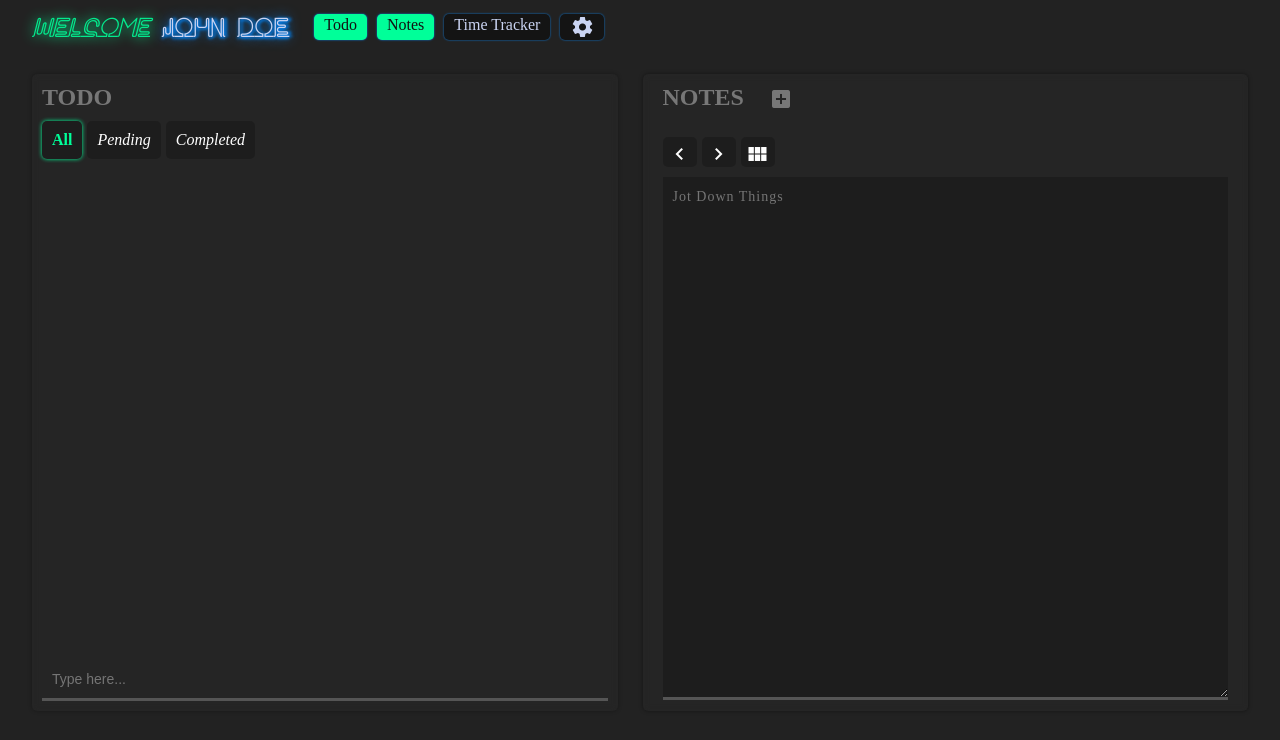
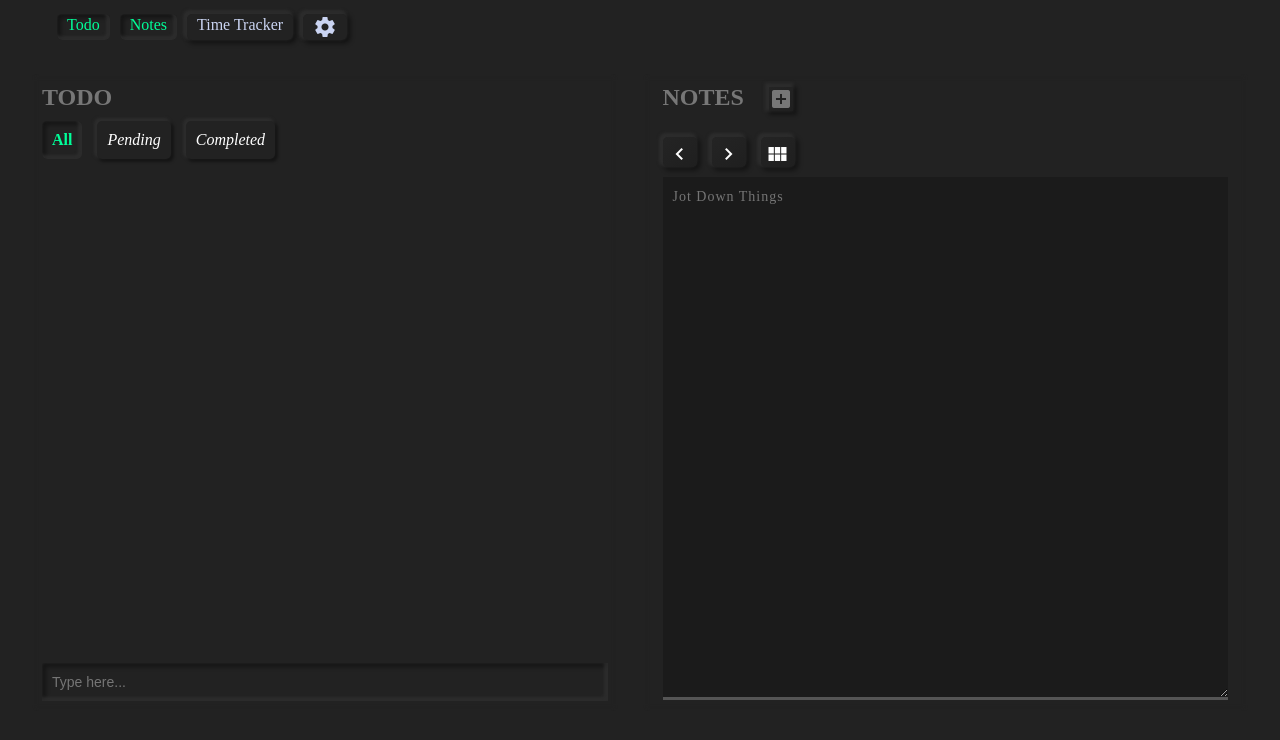
Before and after one commit to neoFinch/stylish-chrome-ext, a React (Create React App) app: page / in a window 1280 px wide. Shown: the top 740 px of the page. Built offline with nearby package versions, Linux system fonts and the light colour scheme.

Commit message:
trying neu-morphism

```diff
--- a/src/App.css
+++ b/src/App.css
@@ -103,17 +103,19 @@ h1, h2, h3, h4, h5, h6 {
 }
 
 .header .custom-icon {
-  background-color: rgba(0,0,0,0.4);
+  /* background-color: rgba(0,0,0,0.4); */
   padding: 1px 10px;
   cursor: pointer;
-  box-shadow: 0 0 2px #08f;
+  /* box-shadow: 0 0 2px #08f; */
   border-radius: 5px;
   transition: all 0.3s ease;
   text-shadow: none;
+  box-shadow: -2px -2px 3px 2px rgba(50, 50, 50, 0.7),
+              2px 2px 4px 2px rgba(0,0,0,0.4);
 }
 
 .header .custom-icon:hover {
-  transform: scale(1.05);
+  /* transform: scale(1.05); */
   transition: all 0.3s ease;
 }
 
@@ -198,8 +200,10 @@ h1, h2, h3, h4, h5, h6 {
 
 .tab.active{
   margin-left: 10px;
-  background-color: #00ff99;
-  color: #111;
+  /* background-color: #00ff99; */
+  color: #00ff99;
+  box-shadow: inset -2px -2px 3px 2px rgba(50, 50, 50, 0.7),
+              inset 2px 2px 4px 2px rgba(0,0,0,0.4);
 }
 
 @keyframes fluctuate {
--- a/src/App.js
+++ b/src/App.js
@@ -86,10 +86,10 @@ function App() {
       <div>
         <div className='container' onClick={resetSomething}>
           <div className='header'>
-            <h2>
+            {/* <h2>
               <i>Welc<span>ome</span></i>
               {' ' + userName}
-            </h2>
+            </h2> */}
             <div className='tabs-wrapper'>
               <div
                 className={ showTodo ? 'custom-icon tab active' : 'custom-icon tab'}
--- a/src/components/Notes/style.css
+++ b/src/components/Notes/style.css
@@ -9,15 +9,17 @@
   /* background-color: #333333; */
   border-radius: 5px;
   flex-direction: row;
-  box-shadow: 0 0 4px rgba(0,0,0,0.4);
+  /* box-shadow: 0 0 4px rgba(0,0,0,0.4); */
   /* backdrop-filter: blur(1px); */
-  background-color: rgba(50, 50, 50, 0.2);
+  /* background-color: rgba(50, 50, 50, 0.2);  */
   backdrop-filter: blur(3px);
   font-family: 'Dank Mono';
+  /* box-shadow: -2px -2px 3px 2px rgba(50, 50, 50, 0.7),
+              2px 2px 4px 2px rgba(0,0,0,0.4); */
 }
 .notes-wrapper:hover {
   /* backdrop-filter: blur(5px); */
-  background-color: rgba(20, 20, 20, 0.2);
+  /* background-color: rgba(20, 20, 20, 0.2); */
   transition: backdrop-filter 0.5s ease;
 }
 
@@ -41,6 +43,8 @@
   margin-bottom: 10px;
   line-height: 20px;
   letter-spacing: 1px;
+  /* box-shadow: inset -2px -2px 3px 2px rgba(50, 50, 50, 0.7),
+              inset 2px 2px 4px 2px rgba(0,0,0,0.4); */
 }
 
 .notes-wrapper textarea:focus {
@@ -54,11 +58,14 @@
   display: inline-block;
   vertical-align: bottom;
   transition: all 0.3s ease;
+  background: linear-gradient(145deg, #242424, #1f1f1f);
+  box-shadow: -2px -2px 3px 2px rgba(50, 50, 50, 0.7),
+              2px 2px 4px 2px rgba(0,0,0,0.4);
 }
 
 .add-note:hover {
   /* box-shadow: 0 0 1vw #00ff99; */
-  transform: scale(1.2);
+  /* transform: scale(1.2); */
   color: #00ff99;
   transition: all 0.1s ease;
 }
@@ -67,24 +74,28 @@
   display: flex;
   flex-direction: row;
   width: 100%;
+
 }
 
 .notes-action .btn {
   margin-top: 15px;
   margin-bottom: 10px;
-  background-color: rgba(0, 0, 0, 0.2);
+  /* background-color: rgba(0, 0, 0, 0.2); */
   height: 20px;
   padding: 5px;
-  margin-right: 5px;
+  margin-right: 15px;
   border-radius: 5px;
   cursor: pointer;
   align-self: flex-end;
+  box-shadow: -2px -2px 3px 2px rgba(50, 50, 50, 0.7),
+              2px 2px 4px 2px rgba(0,0,0,0.4);
+  background: linear-gradient(145deg, #242424, #1f1f1f);
 }
 
 .notes-action .btn:hover {
-  background-color: rgba(0, 0, 0, 0.4);
+  /* background-color: rgba(0, 0, 0, 0.4); */
   color: #00ff99;
-  box-shadow: 0 0 3px #00ff99;
+  /* box-shadow: 0 0 3px #00ff99; */
 }
 
 .notes-wrapper .scaled-down {
--- a/src/components/TimeTracker/index.js
+++ b/src/components/TimeTracker/index.js
@@ -17,7 +17,6 @@ class TimeTracker extends React.Component {
       timeLog: {}
     };
   }
-
 
   handleDayClick = (e) => {
     let {selectedDate, timeLog, showTimeLogger} = this.state;
--- a/src/components/Todo/index.js
+++ b/src/components/Todo/index.js
@@ -12,6 +12,10 @@ import {
 import Tags from '../Tags';
 import { Observable, Subscriber } from 'rxjs';
 import { MdContentCopy } from 'react-icons/md'
+
+const taskColors = ['#00bcd4', '#009688', '#66bb6a', '#cddc39', '#ffa726', '#ff8a65', '#f06292', '#ce93d8', 'salmon', 'red'];
+
+
 
 class Todo extends Component {
   constructor(props) {
@@ -233,17 +237,21 @@ class Todo extends Component {
     } else {
       // nothing
     }
-    return (tasks.map((task) => {
+    return (tasks.map((task, ind) => {
       return (
         <CSSTransition
           key={task.timestamp}
           timeout={500}
           classNames='animate'>
-          <div className='task' onClick={() => this.changeTaskStatus(index, task.timestamp)}>
+          <div
+            className='task'
+            style={{color: taskColors[index%10]}}
+            onClick={() => this.changeTaskStatus(index, task.timestamp)}
+          >
             {task.status === false ?
               <i className='material-icons'>check_box_outline_blank</i>
               :
-              <i className='material-icons success-icon'>check_box</i>
+              <i  className='material-icons'>check_box</i>
             }
             <span
               style={{textDecoration: task.status ? 'line-through': ''}}
--- a/src/components/Todo/style.css
+++ b/src/components/Todo/style.css
@@ -6,18 +6,16 @@
   flex-direction: column;
   padding: 10px;
   height: 617px;
-  box-shadow: 0 0 4px rgba(0,0,0,0.3);
-  /* background-color: rgba(0, 0, 0, 0.3); */
+  /* box-shadow: -2px -2px 3px 2px rgba(50, 50, 50, 0.7),
+              2px 2px 4px 2px rgba(0,0,0,0.4); */
   border-radius: 5px;
   position: relative;
   backdrop-filter: blur(3px);
-  background-color: rgba(50, 50, 50, 0.2);
   transition: backdrop-filter 0.5s ease-in;
 }
 
 .todo-wrapper:hover {
   /* background-color: rgba(150, 150, 150, 0.2); */
-  background-color: rgba(20, 20, 20, 0.2);
   /* backdrop-filter: blur(5px); */
   transition: backdrop-filter 0.5s ease;
 }
@@ -37,6 +35,9 @@
   margin-bottom: 5px;
   width: calc(100% - 20px);
   border-radius: 5px;
+  /* box-shadow: -1px -1px 2px 1px rgba(50, 50, 50, 0.7),
+              1px 1px 2px 1px rgba(0,0,0,0.4); */
+margin-top: 20px;
 }
 
 .animate-enter {
@@ -60,7 +61,7 @@
 
 .todo-wrapper .task:hover {
   cursor: pointer;
-  background-color: rgba(0 , 0, 0, 0.4);
+  background-color: rgba(0 , 0, 0, 0.2);
   border-radius: 5px;
 }
 
@@ -79,15 +80,16 @@
   padding: 10px 10px;
   background-color: rgba(0,0,0,0);
   border: none;
-  border-bottom: 3px solid #555;
+  /* border-bottom: 3px solid #555; */
   color: #00ff99;
-
+  box-shadow: inset -2px -2px 3px 2px rgba(50, 50, 50, 0.7),
+              inset 2px 2px 4px 2px rgba(0,0,0,0.4);
 }
 
 .create-task-wrapper input:focus {
   outline: none;
-  border-bottom: 3px solid #00ff99;
-
+  /* border-bottom: 3px solid #00ff99; */
+  /* box-shadow: 0 2px 0px #00ff99; */
 }
 
 .delete-task{
@@ -163,15 +165,17 @@
 
 .tabs > div {
   padding: 10px;
-  background-color: rgba(0, 0, 0, 0.2);
+  /* background-color: rgba(0, 0, 0, 0.2); */
+  box-shadow: -2px -2px 3px 1px rgba(50, 50, 50, 0.7),
+              2px 2px 3px 1px rgba(0,0,0,0.4);
   border-radius: 5px;
-  margin-right: 5px;
+  margin-right: 15px;
   font-style: italic;
   cursor: pointer;
 }
 
 .tabs > div:hover {
-  background-color: rgba(0, 0, 0, 0.5);
+  background-color: rgba(0, 0, 0, 0.2);
 }
 
 .tabs > div:last-child {
@@ -180,7 +184,9 @@
 
 .tabs > div.active {
   color: #00ff99;
-  box-shadow: 0px 0px 4px #00ff99;
+  /* box-shadow: 0px 0px 4px #00ff99; */
+  box-shadow: inset -2px -2px 3px 2px rgba(50, 50, 50, 0.7),
+              inset 2px 2px 4px 2px rgba(0,0,0,0.4);
   font-weight: bold;
   font-style: normal;
 }
@@ -193,9 +199,11 @@
 }
 
 .show-date>span {
-  background-color: #00d1b277;
+  color: #00d1b277;
   /* background-color:  rgba(200,200,200, 0.7); */
-  color: #222;
+  box-shadow: -1px -1px 2px 1px rgba(50, 50, 50, 0.7),
+              1px 1px 2px 1px rgba(0,0,0,0.4);
+  /* color: #222; */
   padding: 2px 5px;
   border-radius: 5px;
 }
```
Also changed, not shown: 1 other file (tests, documents, lock files or other folders).
